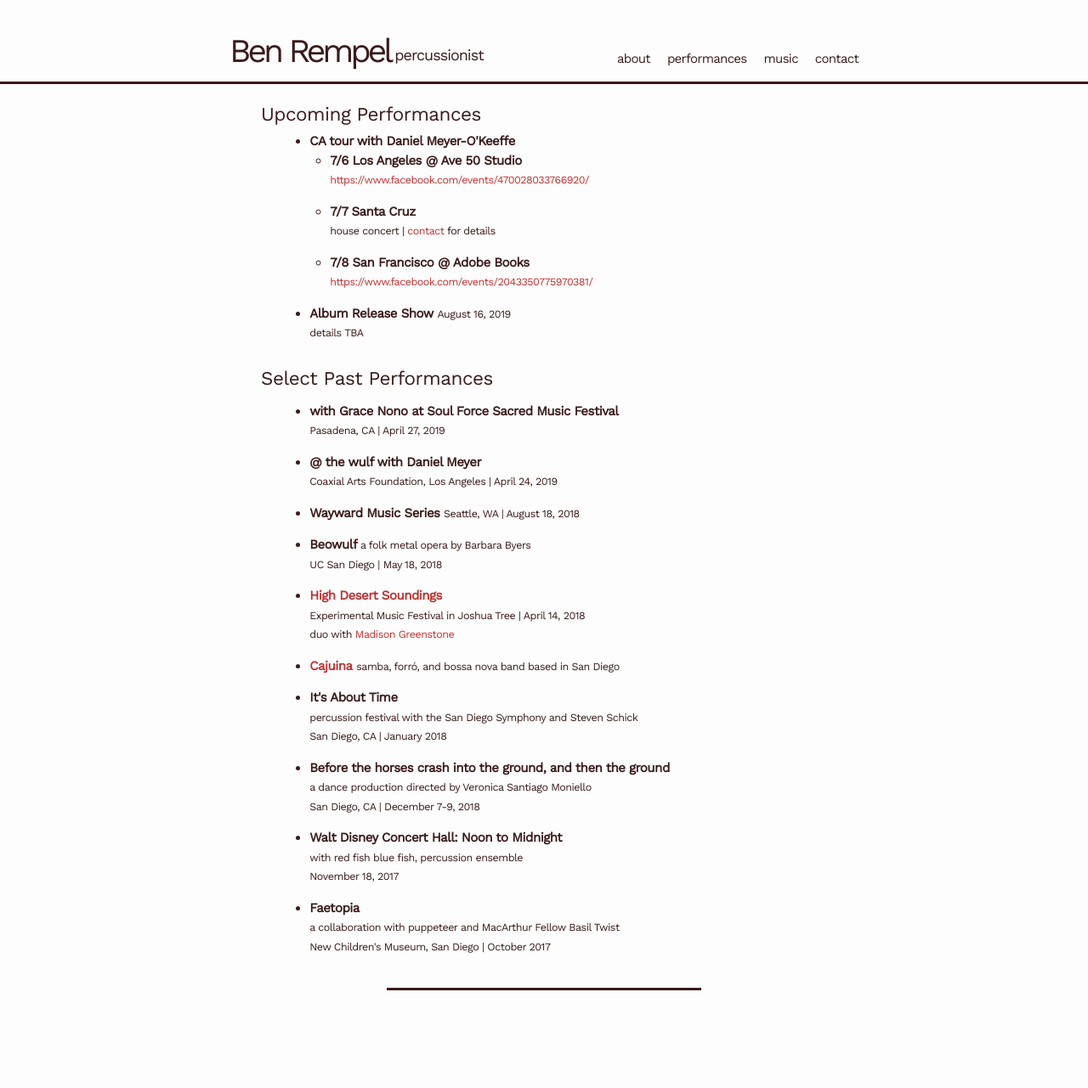
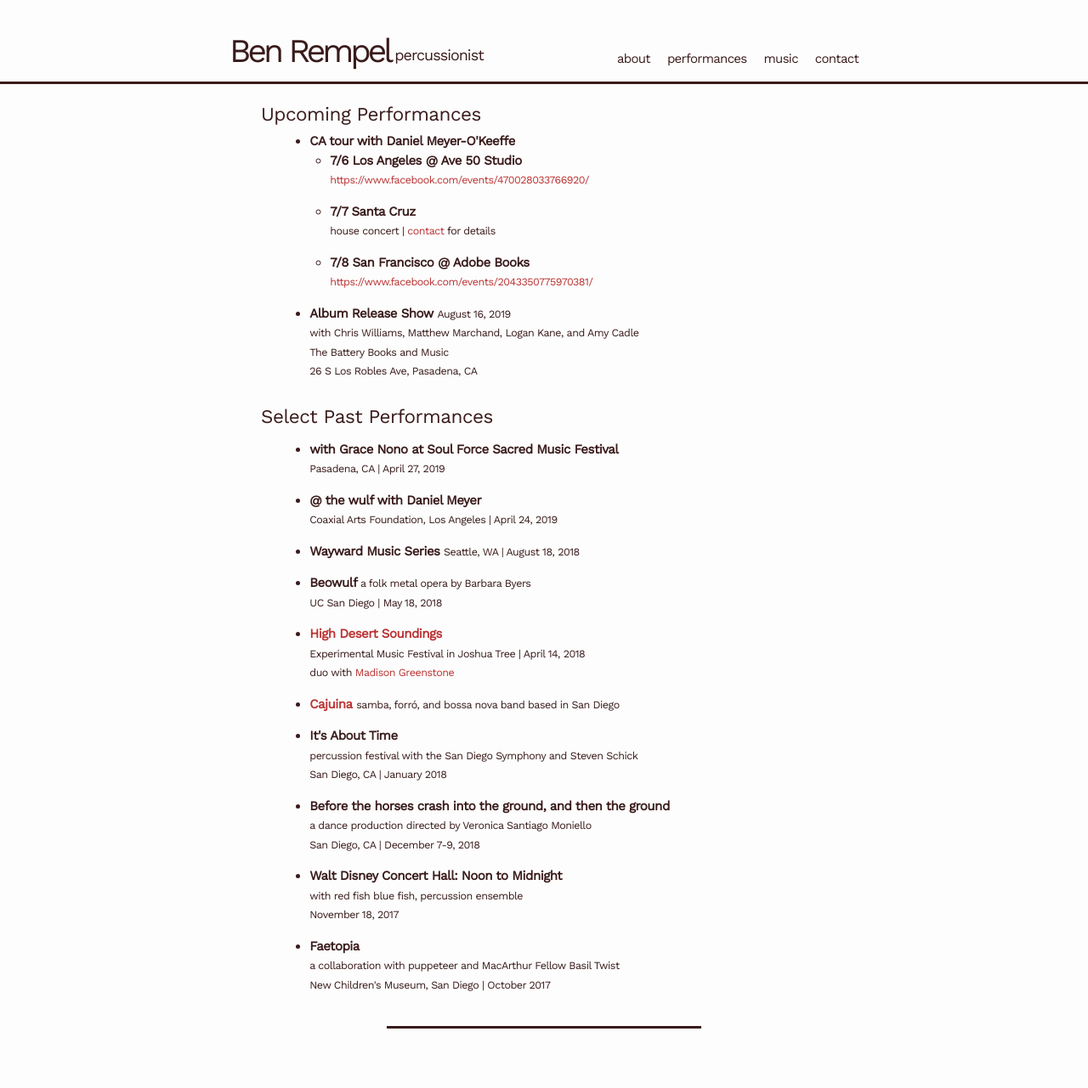
Before and after one commit to benrempel/benrempel.github.io, a Jekyll site: the page built from performances.html, in a window 1280 px wide. Shown: the whole page at 85% size. Built offline with Jekyll 4.4.1, drawn with Linux system fonts in a browser that asks for light colours; some web fonts are replaced; before the commit the page ends 1236 px from its top, so only the background shows below that.

Commit message:
event info update

```diff
--- a/performances.html
+++ b/performances.html
@@ -22,7 +22,9 @@ permalink: /performances/
     </li>
 
     <li><b>Album Release Show</b> <small>August 16, 2019<br>
-      details TBA</small>
+      with Chris Williams, Matthew Marchand, Logan Kane, and Amy Cadle<br>
+      The Battery Books and Music<br>
+      26 S Los Robles Ave, Pasadena, CA</small>
 
     </ul>
   </div>
```
